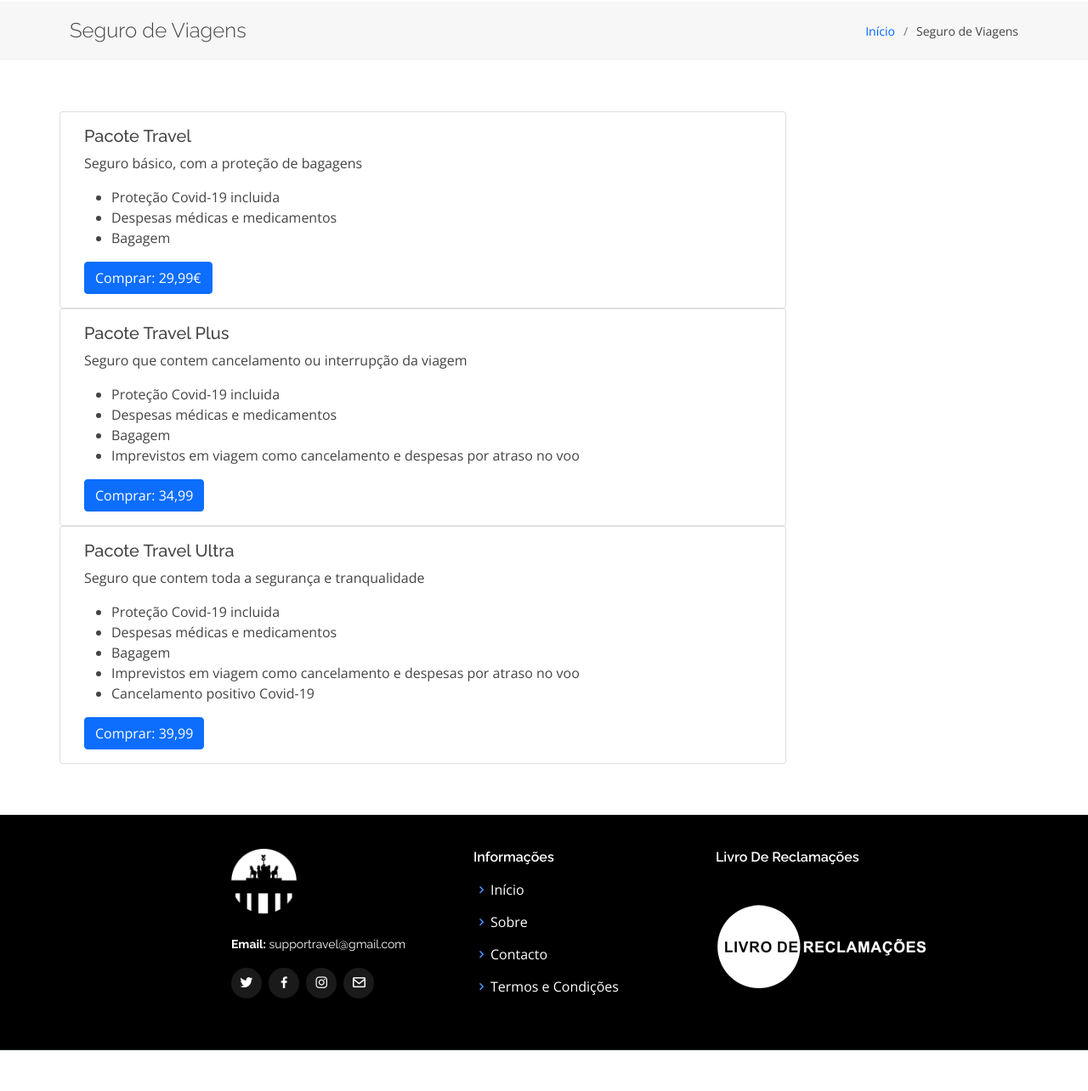
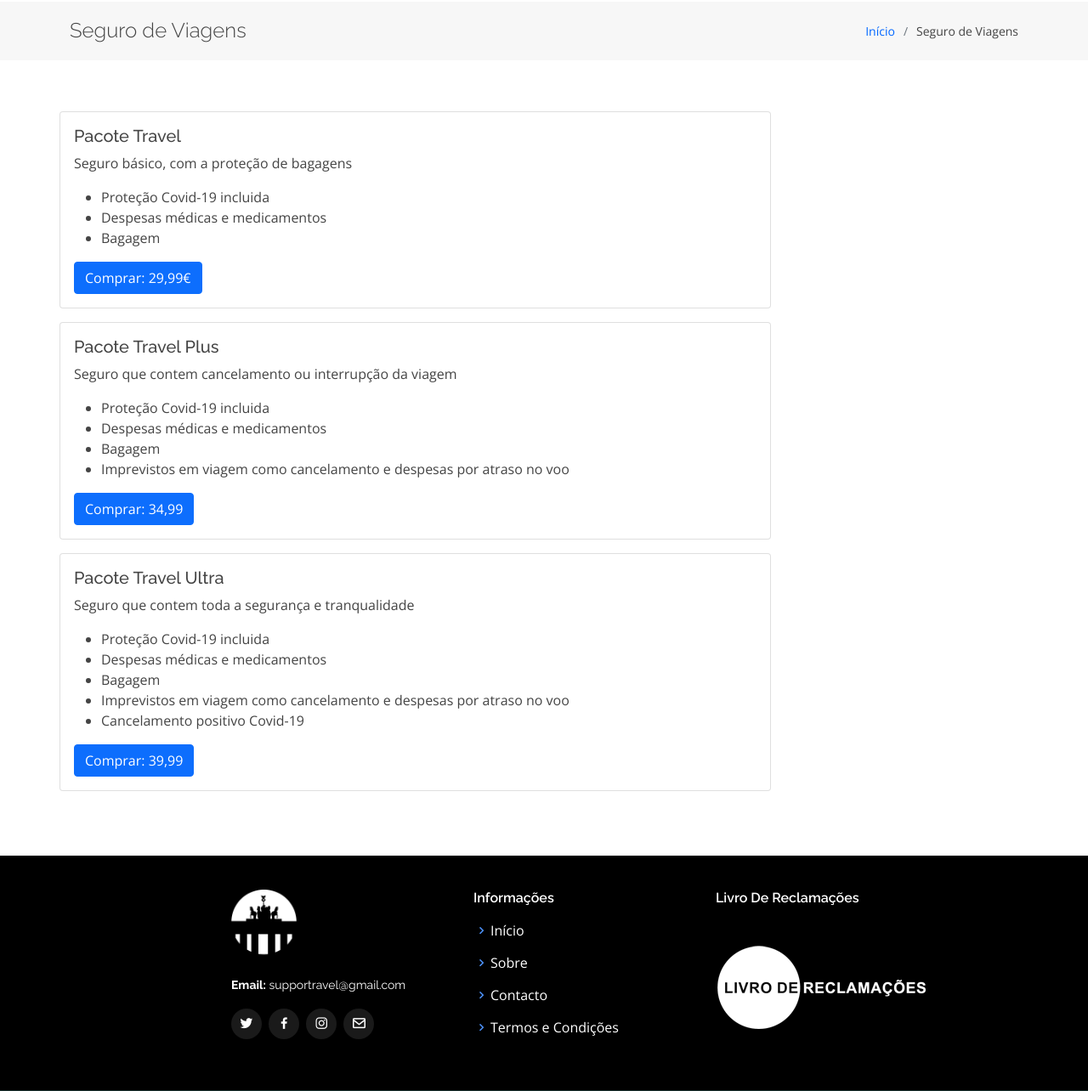
Before and after one commit to Nuno777/ProjetoBerlim, a PHP site: page /seguro.php in a window 1280 px wide. Shown: the part 70-1354 px from the top of the page at 85% size. Before the commit the page ends 1306 px from the top, so only its background shows below. Run offline with PHP 8.4, Linux system fonts and the light colour scheme.

Commit message:
fix cards seguro

```diff
--- a/seguro.php
+++ b/seguro.php
@@ -33,9 +33,9 @@
 
     <section class="inner-page">
       <div class="container">
-        <div class="row">
 
-          <div class="card w-75">
+
+        <div class="card w-75 row mb-3">
           <div class="card-body">
             <h5 class="card-title">Pacote Travel</h5>
             <p class="card-text">Seguro básico, com a proteção de bagagens</p>
@@ -48,7 +48,7 @@
           </div>
         </div>
 
-          <div class="card w-75">
+        <div class="card w-75 row mb-3">
           <div class="card-body">
             <h5 class="card-title">Pacote Travel Plus</h5>
             <p class="card-text">Seguro que contem cancelamento ou interrupção da viagem</p>
@@ -61,7 +61,7 @@
             <a href="formSeguro.php" class="btn btn-primary">Comprar: 34,99</a>
           </div>
         </div>
-          <div class="card w-75">
+        <div class="card w-75 row mb-3">
           <div class="card-body">
             <h5 class="card-title">Pacote Travel Ultra</h5>
             <p class="card-text">Seguro que contem toda a segurança e tranqualidade</p>
@@ -73,7 +73,6 @@
               <li class="card-text">Cancelamento positivo Covid-19</li>
             </ul>
             <a href="formSeguro.php" class="btn btn-primary">Comprar: 39,99</a>
-            </div>
           </div>
         </div>
       </div>
```
Lines whose indentation alone changed are shown as unchanged.
